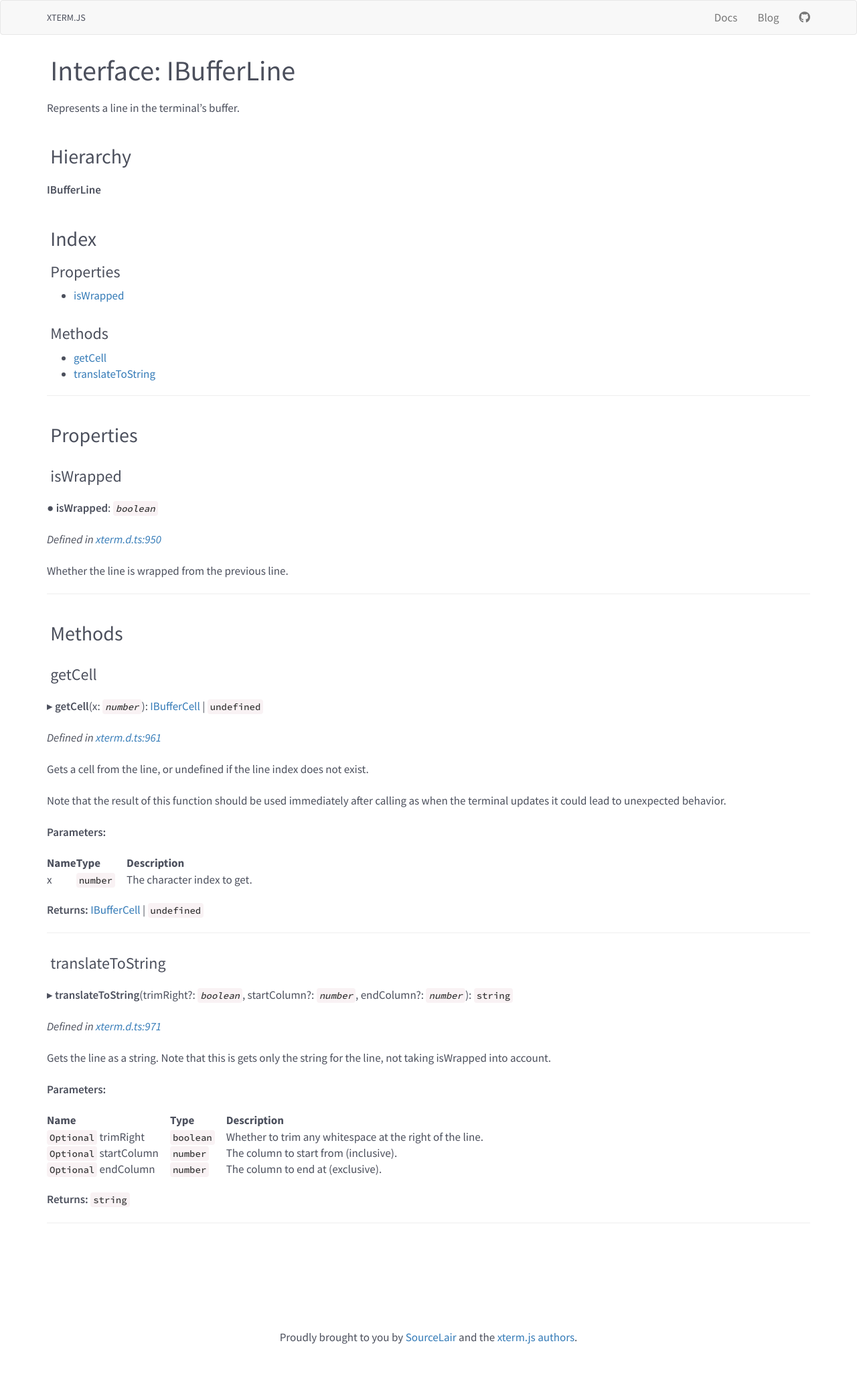
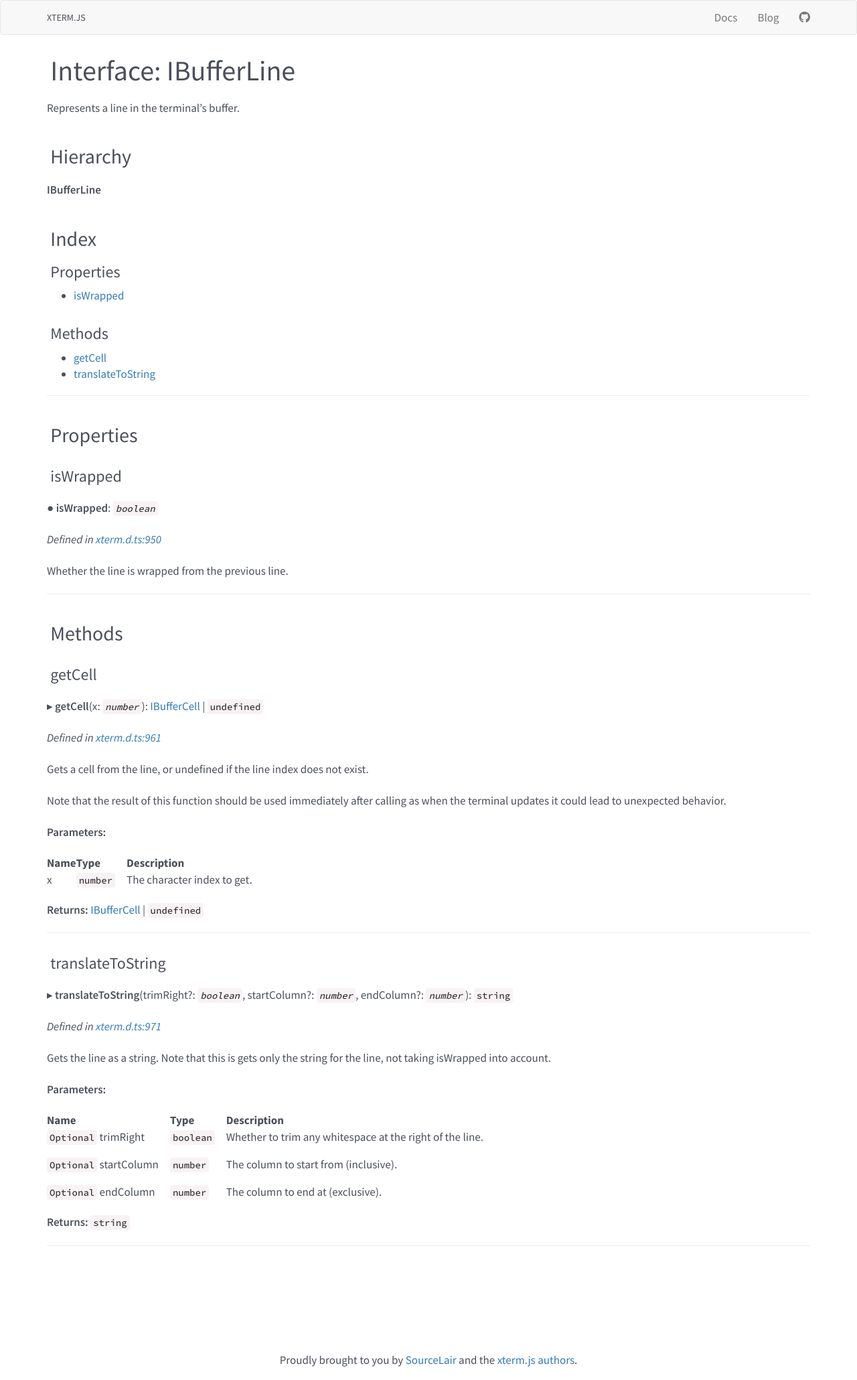
Before and after one commit to xtermjs/xtermjs.org, a Jekyll site: the page built from _docs/api/terminal/interfaces/ibufferline.md, in a window 1280 px wide. Shown: the whole page at 67% size. Built offline with Jekyll 4.4.1, drawn with Linux system fonts in a browser that asks for light colours; nearby versions of some CDN libraries; before the commit the page ends 2026 px from its top, so only the background shows below that.

Commit message:
Adding space between rows in docs also
(Forgot this line in the past PR, oops.)

```diff
--- a/css/main.scss
+++ b/css/main.scss
@@ -132,6 +132,10 @@
   margin-top: 20px;
 }
 
+.docs-content tr:not(:last-child) td {
+  padding-bottom: 1em;
+}
+
 .docs-content td:not(:last-child) {
   padding-right: 1em;
 }
```
